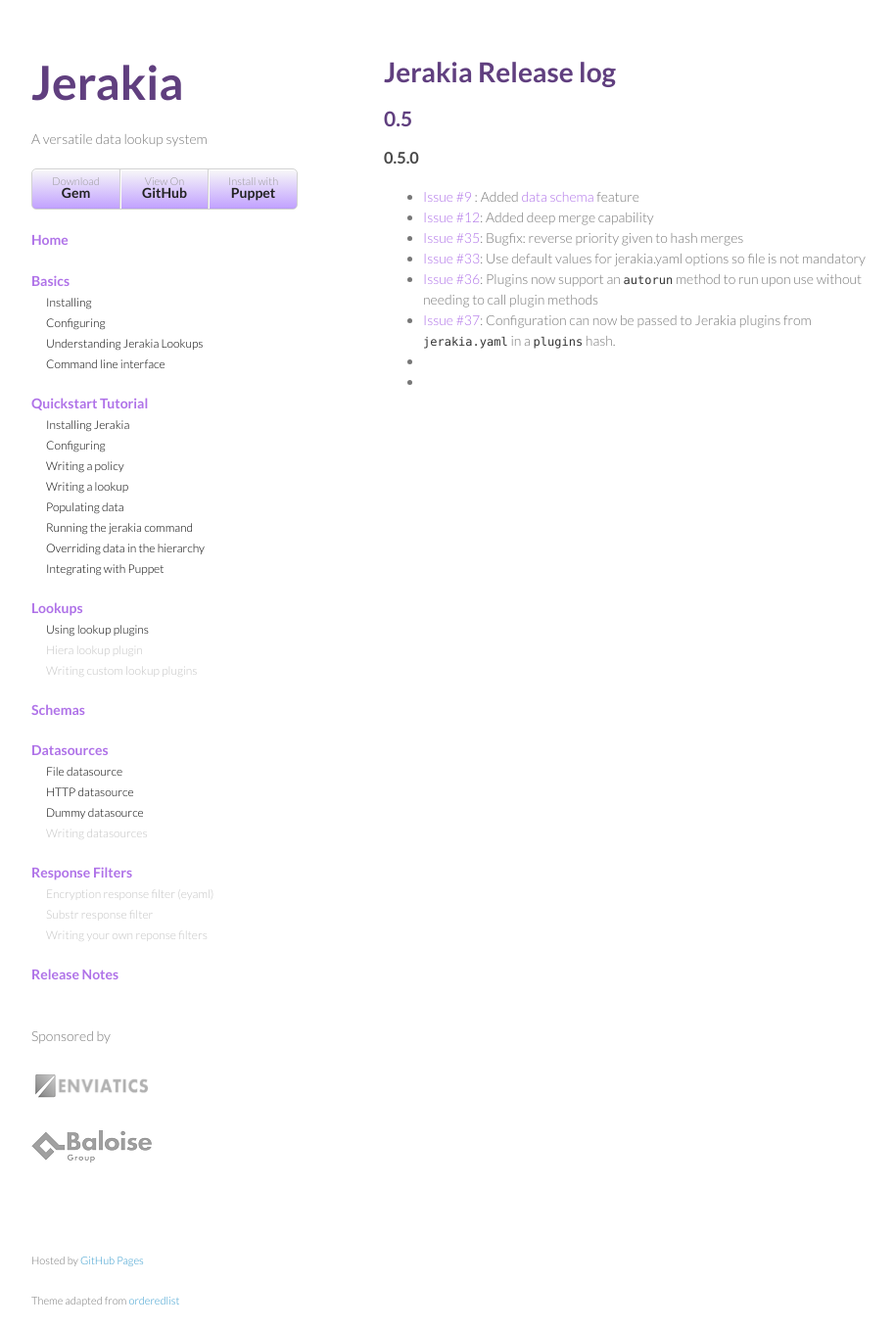
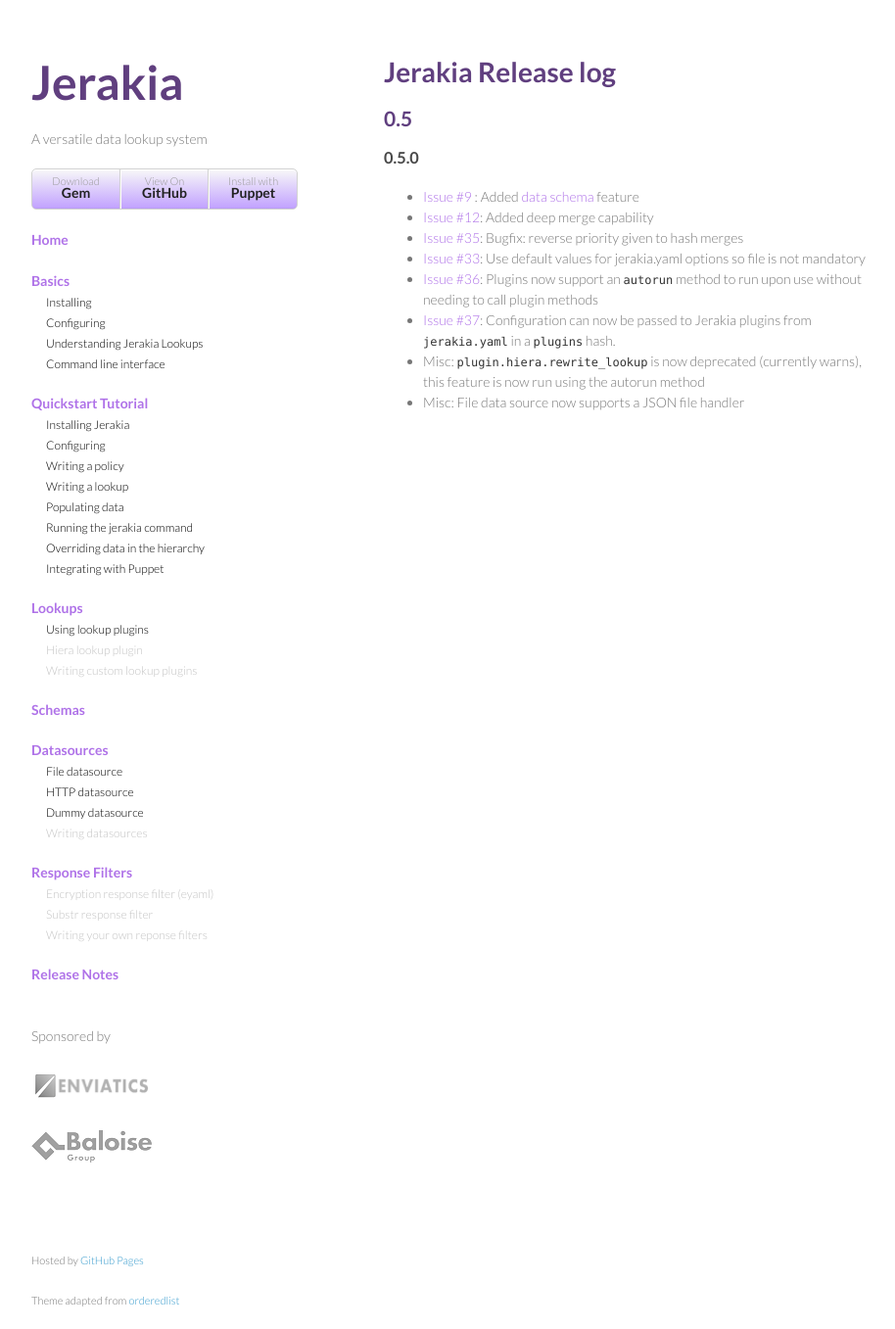
Before and after one commit to jerakia/jerakia, a Jekyll site: the page built from releasenotes/index.md, in a window 1280 px wide. Shown: the whole page at 98% size, without its empty margins (178-1092 px from the left). Built offline with Jekyll 4.4.1, drawn with Linux system fonts in a browser that asks for light colours; Markdown is read by kramdown in place of the engine named in the settings.

Commit message:
added release notes

```diff
--- a/releasenotes/index.md
+++ b/releasenotes/index.md
@@ -14,5 +14,5 @@ layout: minimal
 * [Issue #33](https://github.com/crayfishx/jerakia/issues/33): Use default values for jerakia.yaml options so file is not mandatory
 * [Issue #36](https://github.com/crayfishx/jerakia/issues/36): Plugins now support an `autorun` method to run upon use without needing to call plugin methods
 * [Issue #37](https://github.com/crayfishx/jerakia/issues/37): Configuration can now be passed to Jerakia plugins from `jerakia.yaml` in a `plugins` hash.
-* [Misc]: `plugin.hiera.rewrite_lookup` is now deprecated (currently warns), this feature is now run using the autorun method
-* [Misc]: File data source now supports a JSON file handler
+* Misc: `plugin.hiera.rewrite_lookup` is now deprecated (currently warns), this feature is now run using the autorun method
+* Misc: File data source now supports a JSON file handler
```
